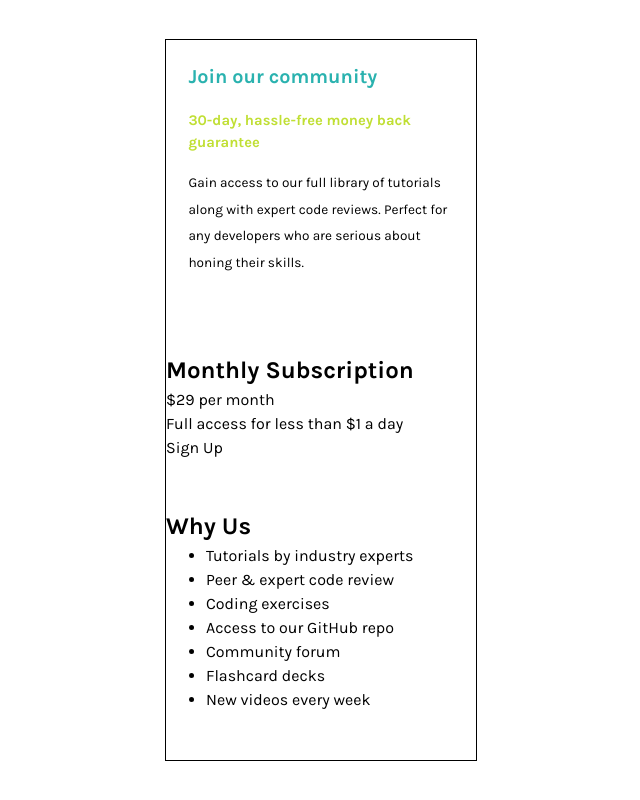
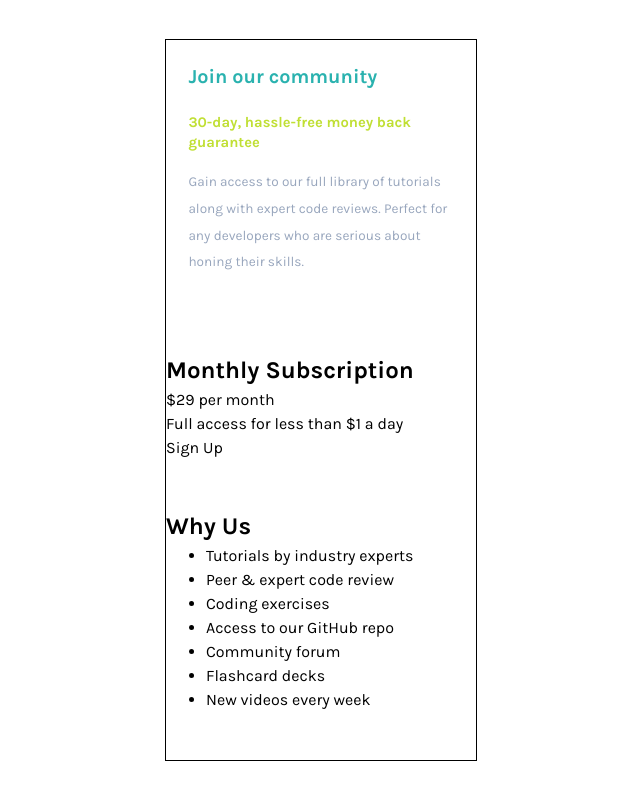
Before and after one commit to mrcordova/single-price-grid-component, a plain HTML site: page index.html in a window 1280 px wide. Shown: the whole page, without its empty margins (319-959 px from the left). Drawn offline with Linux system fonts and the light colour scheme.

Commit message:
add line height for intro para

```diff
--- a/css/style.css
+++ b/css/style.css
@@ -58,14 +58,16 @@ body {
 
 .intro-detail-para {
     font-size: .85rem;
-    line-height: 1.95;
+    line-height: 1.98;
     padding-block-start: 1rem;
     padding-block-end: 0.3rem;
+    color: var(--grayish-blue);
 }
 
 .intro-para {
     font-size: 0.92rem;
     color: var(--bright-yellow);
-    padding-block-start: 0.5rem;
+    padding-block-start: 0.7rem;
+   line-height: 1.35;
     /* padding-block-start: 1rem; */
 }
```
